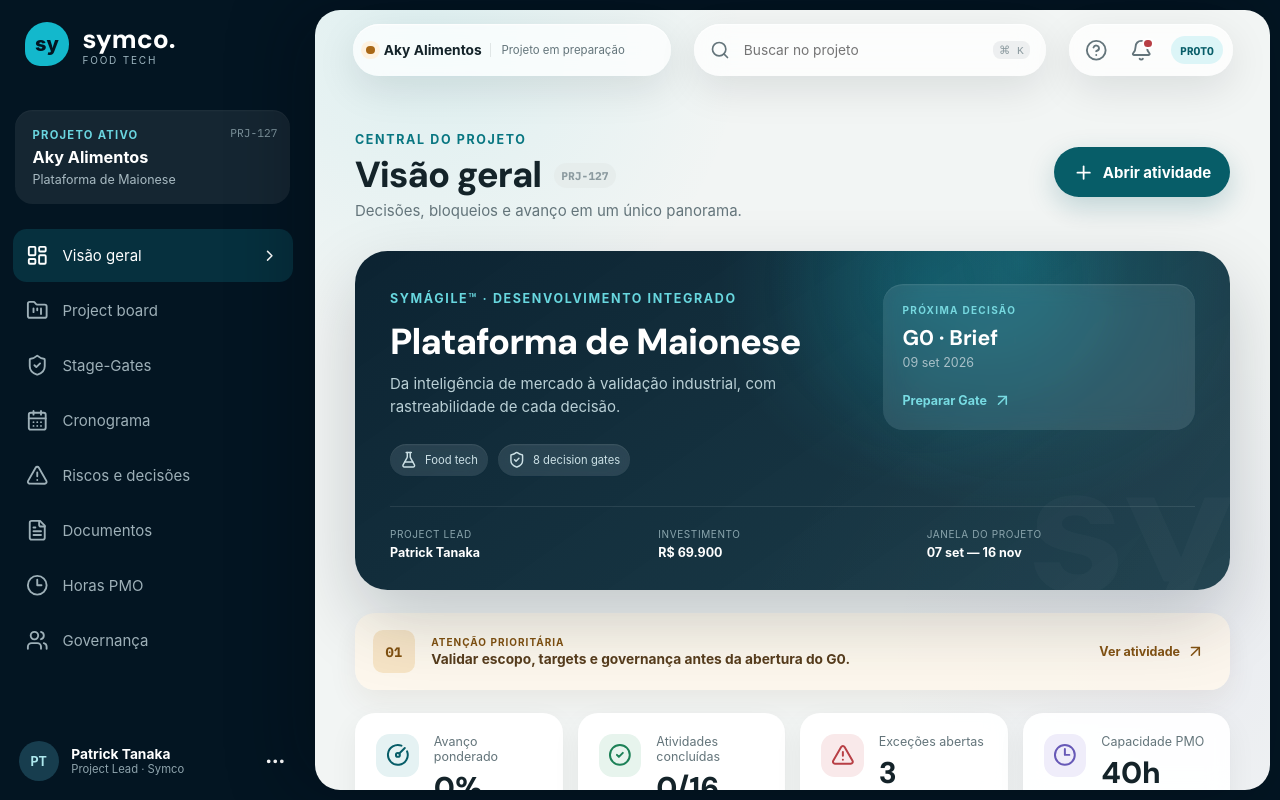
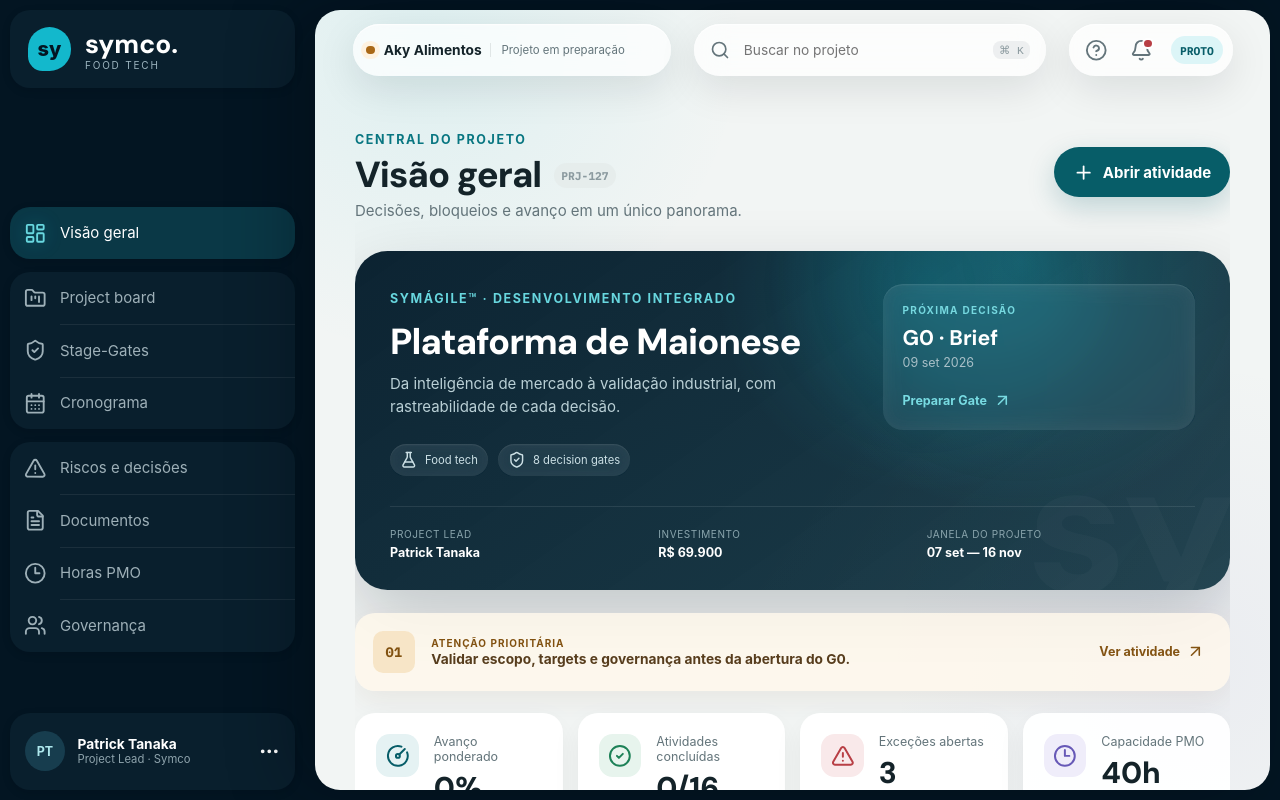
Before and after one commit to Leo-yTnk/Symco, a React (Vite) app: page / in a window 1280 px wide. Built offline with nearby package versions, Linux system fonts and the light colour scheme.

Commit message:
Add animated page transitions and grouped sidebar navigation

```diff
--- a/src/app/App.tsx
+++ b/src/app/App.tsx
@@ -1,8 +1,9 @@
 import { Check } from 'lucide-react'
-import { useState } from 'react'
+import { useRef, useState } from 'react'
 import { AppSidebar } from '../components/layout/AppSidebar'
 import { PageHeader } from '../components/layout/PageHeader'
 import { Topbar } from '../components/layout/Topbar'
+import { navigation } from '../config/navigation'
 import { tasks as initialTasks, weeks } from '../data'
 import { BoardPage, TaskDrawer } from '../pages/BoardPage'
 import { DashboardPage } from '../pages/DashboardPage'
@@ -16,6 +17,7 @@ import type { Task, View } from '../types'
 
 export default function App() {
   const [view, setView] = useState<View>('dashboard')
+  const viewRef = useRef<View>('dashboard')
   const [mobileNav, setMobileNav] = useState(false)
   const [tasks, setTasks] = useState<Task[]>(initialTasks)
   const [selectedTask, setSelectedTask] = useState<Task | null>(null)
@@ -24,9 +26,25 @@ export default function App() {
   const [toast, setToast] = useState('')
 
   const navigate = (nextView: View) => {
+    if (nextView === viewRef.current) {
+      setMobileNav(false)
+      return
+    }
+
+    const currentIndex = navigationOrder.indexOf(viewRef.current)
+    const nextIndex = navigationOrder.indexOf(nextView)
+    const root = document.documentElement
+    root.dataset.navDirection = nextIndex >= currentIndex ? 'forward' : 'backward'
+
+    const commitNavigation = () => {
+      viewRef.current = nextView
       setView(nextView)
       setMobileNav(false)
-    window.scrollTo({ top: 0, behavior: 'smooth' })
+      document.querySelector('main')?.scrollTo({ top: 0, behavior: 'instant' })
+    }
+
+    commitNavigation()
+    window.setTimeout(() => delete root.dataset.navDirection, 500)
   }
 
   const updateTask = (task: Task) => {
@@ -45,7 +63,8 @@ export default function App() {
     <AppSidebar view={view} open={mobileNav} navigate={navigate} close={() => setMobileNav(false)} />
     <div className="workspace">
       <Topbar openMenu={() => setMobileNav(true)} />
-      <main><PageHeader view={view} onAction={view === 'dashboard' || view === 'board' ? primaryAction : undefined} />
+      <main><div className="page-transition" key={view}>
+          <PageHeader view={view} onAction={view === 'dashboard' || view === 'board' ? primaryAction : undefined} />
           {view === 'dashboard' && <DashboardPage tasks={tasks} documentsDone={doneDocuments.length} hours={actualHours} navigate={navigate} />}
           {view === 'board' && <BoardPage tasks={tasks} select={setSelectedTask} />}
           {view === 'gates' && <GatesPage tasks={tasks} doneDocuments={doneDocuments} />}
@@ -54,9 +73,12 @@ export default function App() {
           {view === 'documents' && <DocumentsPage done={doneDocuments} setDone={setDoneDocuments} />}
           {view === 'hours' && <HoursPage actual={actualHours} setActual={setActualHours} />}
           {view === 'governance' && <GovernancePage />}
+        </div>
       </main>
     </div>
     {selectedTask && <TaskDrawer task={selectedTask} close={() => setSelectedTask(null)} save={updateTask} />}
     {toast && <div className="toast"><Check size={18} /><span>{toast}</span></div>}
   </div>
 }
+
+const navigationOrder: readonly View[] = navigation.map(([id]) => id)
--- a/src/components/layout/AppSidebar.tsx
+++ b/src/components/layout/AppSidebar.tsx
@@ -2,18 +2,29 @@ import { ChevronRight, MoreHorizontal, X } from 'lucide-react'
 import { navigation } from '../../config/navigation'
 import type { Navigate, View } from '../../types'
 
+const navigationGroups = [
+  { label: 'Visão do projeto', items: navigation.slice(0, 1) },
+  { label: 'Planejamento e execução', items: navigation.slice(1, 4) },
+  { label: 'Controles do projeto', items: navigation.slice(4) },
+]
+
 export function AppSidebar({ view, open, navigate, close }: { view: View; open: boolean; navigate: Navigate; close: () => void }) {
   return <>
     <aside className={`sidebar ${open ? 'is-open' : ''}`}>
-      <div className="brand"><span className="brand-mark">sy</span><span><strong>symco.</strong><small>FOOD TECH</small></span></div>
+      <div className="brand sidebar-island"><span className="brand-mark">sy</span><span><strong>symco.</strong><small>FOOD TECH</small></span></div>
       <button className="mobile-close" onClick={close} aria-label="Fechar menu"><X size={20} /></button>
-      <div className="project-switcher"><span>PROJETO ATIVO</span><strong>Aky Alimentos</strong><small>Plataforma de Maionese</small><i>PRJ-127</i></div>
+      <div className="project-switcher sidebar-island"><span>PROJETO ATIVO</span><strong>Aky Alimentos</strong><small>Plataforma de Maionese</small><i>PRJ-127</i></div>
       <nav aria-label="Navegação principal">
-        {navigation.map(([id, label, Icon]) => <button key={id} className={view === id ? 'active' : ''} onClick={() => navigate(id)}>
-          <Icon size={18} /><span>{label}</span>{view === id && <ChevronRight size={14} />}
-        </button>)}
+        {navigationGroups.map((group, groupIndex) => <div className="nav-island sidebar-island" role="group" aria-label={group.label} key={group.label} style={{ '--group-index': groupIndex } as React.CSSProperties}>
+          {group.items.map(([id, label, Icon]) => {
+            const index = navigation.findIndex(([navigationId]) => navigationId === id)
+            return <button key={id} className={view === id ? 'active' : ''} onClick={() => navigate(id)} aria-current={view === id ? 'page' : undefined} style={{ '--nav-index': index } as React.CSSProperties}>
+              <Icon size={18} /><span>{label}</span>{view === id && <ChevronRight size={14} />}
+            </button>
+          })}
+        </div>)}
       </nav>
-      <div className="sidebar-foot"><div className="avatar">PT</div><span><strong>Patrick Tanaka</strong><small>Project Lead · Symco</small></span><MoreHorizontal size={18} /></div>
+      <div className="sidebar-foot sidebar-island"><div className="avatar">PT</div><span><strong>Patrick Tanaka</strong><small>Project Lead · Symco</small></span><MoreHorizontal size={18} /></div>
     </aside>
     {open && <button className="nav-scrim" onClick={close} aria-label="Fechar navegação" />}
   </>
--- a/src/styles/apple.css
+++ b/src/styles/apple.css
@@ -224,15 +224,18 @@ td { border-bottom-color: var(--line); }
 .inline-info { border-radius: 12px; background: rgba(216, 239, 241, .7); }
 .toast { border-radius: 14px; background: rgba(14, 45, 59, .86); backdrop-filter: var(--blur); -webkit-backdrop-filter: var(--blur); }
 
-/* Sidebar remains calm and material-like instead of outlined. */
+/* Sidebar uses grouped islands inspired by iOS settings surfaces. */
+.sidebar-island {
+  background: #091f2d;
+  box-shadow: 0 2px 7px rgba(0, 8, 14, .14);
+  backdrop-filter: none;
+  -webkit-backdrop-filter: none;
+}
 .project-switcher {
-  border-radius: 14px;
-  background: rgba(255, 255, 255, .07);
-  box-shadow: inset 0 1px 0 rgba(255, 255, 255, .035);
+  background: #091f2d;
 }
-.sidebar nav button { border-radius: 11px; }
+.sidebar nav button { border-radius: 0; }
 .sidebar nav button.active { background: rgba(19, 184, 204, .16); }
-.sidebar nav button.active::before { display: none; }
 .avatar { border-radius: 50%; }
 
 @media (max-width: 800px) {
--- a/src/styles/index.css
+++ b/src/styles/index.css
@@ -6,3 +6,4 @@
 @import './responsive.css';
 @import './apple.css';
 @import './responsive-enhancements.css';
+@import './motion.css';
--- a/src/styles/layout.css
+++ b/src/styles/layout.css
@@ -1,21 +1,24 @@
 .app-shell { height: calc(100vh / var(--site-scale)); padding: 8px; overflow: hidden; background: var(--navy-950); }
-.sidebar { position: fixed; z-index: 10; inset: 0 auto 0 0; width: 244px; display: flex; flex-direction: column; background: var(--navy-950); color: #fff; }
-.brand { height: 70px; padding: 0 20px; display: flex; align-items: center; gap: 11px; }
+.sidebar { position: fixed; z-index: 10; inset: 0 auto 0 0; width: 244px; padding: 8px; display: flex; flex-direction: column; gap: 10px; overflow-y: auto; scrollbar-width: none; background: var(--navy-950); color: #fff; }
+.sidebar::-webkit-scrollbar { display: none; }
+.sidebar-island { flex: 0 0 auto; border-radius: 16px; background: #091f2d; box-shadow: 0 2px 7px rgba(0,8,14,.14); }
+.brand { height: 62px; padding: 0 14px; display: flex; align-items: center; gap: 11px; }
 .brand-mark { width: 35px; height: 35px; display: grid; place-items: center; border-radius: 50% 50% 50% 12px; background: var(--cyan-500); color: var(--navy-950); font-weight: 850; }
 .brand strong { font: 750 21px "DM Sans", Arial, sans-serif; }
 .brand small { display: block; margin-top: -2px; color: #9eb6c0; font-size: 8px; letter-spacing: .18em; }
-.project-switcher { position: relative; margin: 18px 12px 14px; padding: 14px; display: flex; flex-direction: column; gap: 4px; border-radius: 10px; background: rgba(255,255,255,.055); }
+.project-switcher { position: relative; margin: 0; padding: 14px; display: flex; flex-direction: column; gap: 4px; }
 .project-switcher span { color: #6ad5df; font-size: 9px; font-weight: 750; letter-spacing: .11em; }
 .project-switcher strong { font-size: 13px; }
 .project-switcher small { color: #a8bac2; font-size: 10px; }
 .project-switcher i { position: absolute; right: 10px; top: 12px; color: #8298a1; font: normal 9px "IBM Plex Mono", monospace; }
-.sidebar nav { padding: 6px 10px; display: grid; gap: 2px; }
-.sidebar nav button { height: 42px; padding: 0 11px; display: flex; align-items: center; gap: 11px; border: 0; border-radius: 8px; background: transparent; color: #9eb0b8; text-align: left; font-size: 12px; }
+.sidebar nav { padding: 0; display: grid; gap: 10px; }
+.nav-island { padding: 0; overflow: hidden; }
+.sidebar nav button { width: 100%; min-width: 100%; height: 42px; padding: 0 11px; display: flex; align-items: center; gap: 11px; border: 0; border-radius: 0; background: transparent; box-shadow: none; color: #9eb0b8; text-align: left; font-size: 12px; }
+.nav-island button + button::before { content: ''; position: absolute; top: 0; right: 0; left: 40px; width: auto; min-width: 0; height: 1px; background: rgba(255,255,255,.075); pointer-events: none; }
 .sidebar nav button span { flex: 1; }
 .sidebar nav button:hover { background: rgba(255,255,255,.06); color: #fff; }
 .sidebar nav button.active { background: rgba(19,184,204,.14); color: #fff; }
-.sidebar nav button.active::before { content: ''; width: 3px; height: 18px; position: absolute; left: 0; border-radius: 0 4px 4px 0; background: var(--cyan-500); }
-.sidebar-foot { margin-top: auto; padding: 15px; display: flex; align-items: center; gap: 10px; }
+.sidebar-foot { margin-top: auto; min-height: 62px; padding: 12px; display: flex; align-items: center; gap: 10px; }
 .sidebar-foot > span { flex: 1; display: flex; flex-direction: column; }
 .sidebar-foot strong { font-size: 11px; }.sidebar-foot small { color: #8fa4ad; font-size: 9px; }
 .avatar { width: 32px; height: 32px; display: grid; place-items: center; border-radius: 9px; background: #173d4e; color: #aee8ed; font-size: 10px; font-weight: 750; }
--- /dev/null
+++ b/src/styles/motion.css
@@ -0,0 +1,117 @@
+/* Motion language shared by sidebar, content entry and every page navigation. */
+:root {
+  --motion-ease-out: cubic-bezier(.22, 1, .36, 1);
+  --motion-ease-spring: cubic-bezier(.34, 1.56, .64, 1);
+}
+
+.brand,
+.project-switcher,
+.nav-island,
+.sidebar-foot {
+  animation: sidebar-reveal .52s var(--motion-ease-out) both;
+}
+
+.project-switcher { animation-delay: 70ms; }
+.nav-island { animation-delay: calc(110ms + var(--group-index) * 58ms); }
+.sidebar-foot { animation-delay: 310ms; }
+
+.sidebar nav button {
+  position: relative;
+  isolation: isolate;
+  animation: sidebar-item-in .42s var(--motion-ease-out) both;
+  animation-delay: calc(100ms + var(--nav-index) * 34ms);
+  transition:
+    color .2s ease,
+    background-color .2s ease,
+    transform .2s var(--motion-ease-out);
+}
+
+.sidebar nav button:hover { transform: scale(1.012); }
+.sidebar nav button:active { transform: scale(.985); }
+.sidebar nav button.active > svg:first-child {
+  color: #68d7df;
+  filter: drop-shadow(0 0 7px rgba(19,184,204,.28));
+  animation: nav-icon-pop .38s var(--motion-ease-spring) both;
+}
+.sidebar nav button.active > svg:last-child { animation: nav-arrow-in .32s var(--motion-ease-out) both; }
+
+.page-transition {
+  min-height: 100%;
+  overflow: clip;
+  animation: page-content-in .48s var(--motion-ease-out) both;
+}
+
+html[data-nav-direction='backward'] .page-transition { animation-name: page-content-in-backward; }
+
+.page-transition > .page-head { animation: page-header-in .5s var(--motion-ease-out) both; }
+.page-transition > .page-stack > * {
+  animation: content-card-in .52s var(--motion-ease-out) both;
+}
+.page-transition > .page-stack > *:nth-child(1) { animation-delay: 55ms; }
+.page-transition > .page-stack > *:nth-child(2) { animation-delay: 90ms; }
+.page-transition > .page-stack > *:nth-child(3) { animation-delay: 125ms; }
+.page-transition > .page-stack > *:nth-child(4) { animation-delay: 160ms; }
+.page-transition > .page-stack > *:nth-child(n+5) { animation-delay: 195ms; }
+
+.nav-scrim { animation: scrim-in .24s ease both; }
+
+@keyframes sidebar-reveal {
+  from { opacity: 0; transform: translateY(8px); }
+}
+
+@keyframes sidebar-item-in {
+  from { opacity: 0; transform: translateX(-12px); }
+}
+
+@keyframes nav-icon-pop {
+  from { transform: scale(.68) rotate(-8deg); }
+  to { transform: scale(1) rotate(0); }
+}
+
+@keyframes nav-arrow-in {
+  from { opacity: 0; transform: translateX(-7px); }
+}
+
+@keyframes page-content-in {
+  from { opacity: 0; transform: translate3d(14px, 8px, 0); }
+}
+
+@keyframes page-content-in-backward {
+  from { opacity: 0; transform: translate3d(-14px, 8px, 0); }
+}
+
+@keyframes page-header-in {
+  from { opacity: 0; transform: translateY(-8px); }
+}
+
+@keyframes content-card-in {
+  from { opacity: 0; transform: translateY(12px) scale(.992); }
+}
+
+@keyframes scrim-in { from { opacity: 0; } }
+
+@media (max-width: 800px) {
+  .sidebar.is-open .brand,
+  .sidebar.is-open .project-switcher,
+  .sidebar.is-open .nav-island,
+  .sidebar.is-open nav button,
+  .sidebar.is-open .sidebar-foot { animation: mobile-nav-item-in .38s var(--motion-ease-out) both; }
+  .sidebar.is-open .project-switcher { animation-delay: 45ms; }
+  .sidebar.is-open nav button { animation-delay: calc(75ms + var(--nav-index) * 28ms); }
+  .sidebar.is-open .sidebar-foot { animation-delay: 285ms; }
+}
+
+@keyframes mobile-nav-item-in {
+  from { opacity: 0; transform: translateX(-10px); }
+}
+
+@media (prefers-reduced-motion: reduce) {
+  .page-transition,
+  .page-transition > .page-head,
+  .page-transition > .page-stack > *,
+  .brand,
+  .project-switcher,
+  .nav-island,
+  .sidebar nav button,
+  .sidebar-foot { transform: none; }
+}
```
Also changed, not shown: src/styles/responsive.css. Lines whose indentation alone changed are shown as unchanged.
